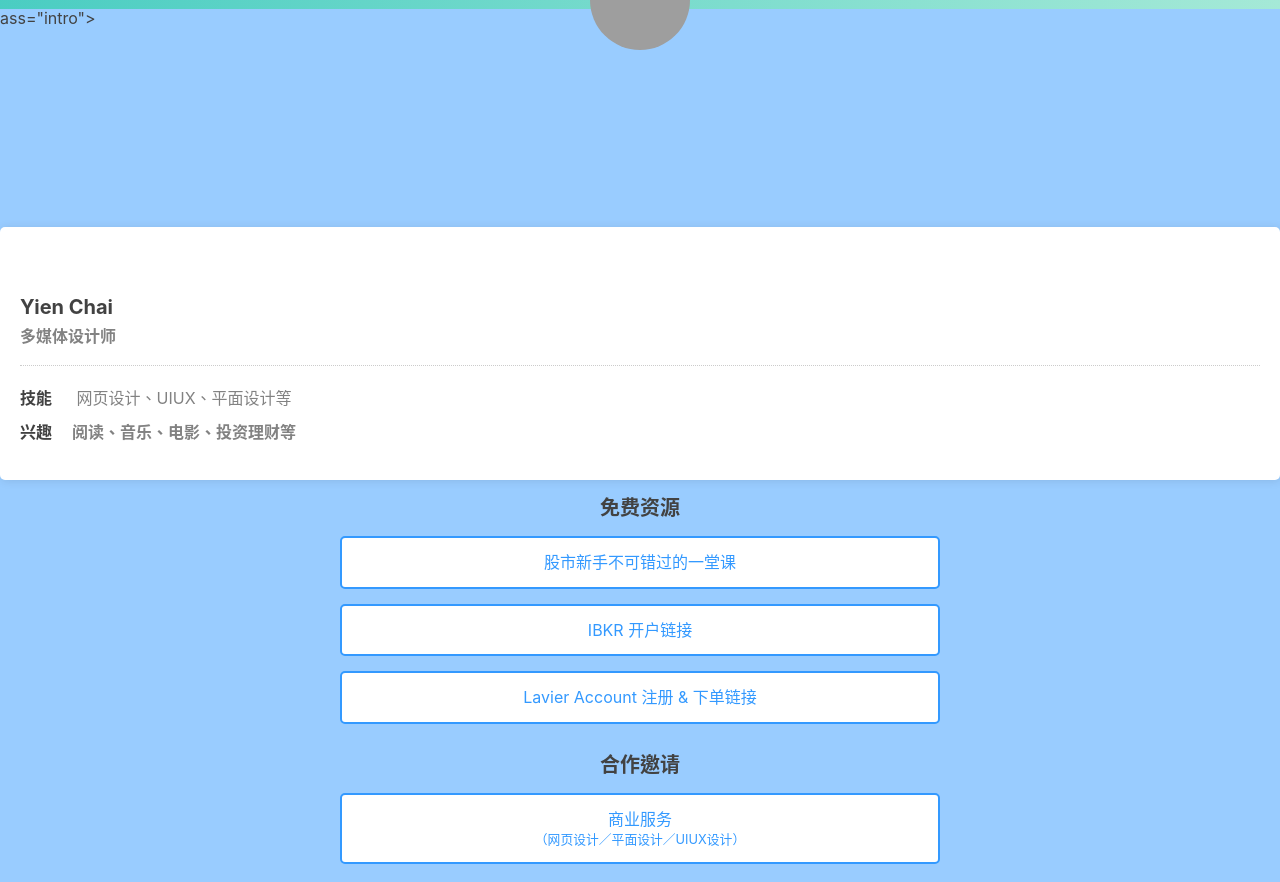
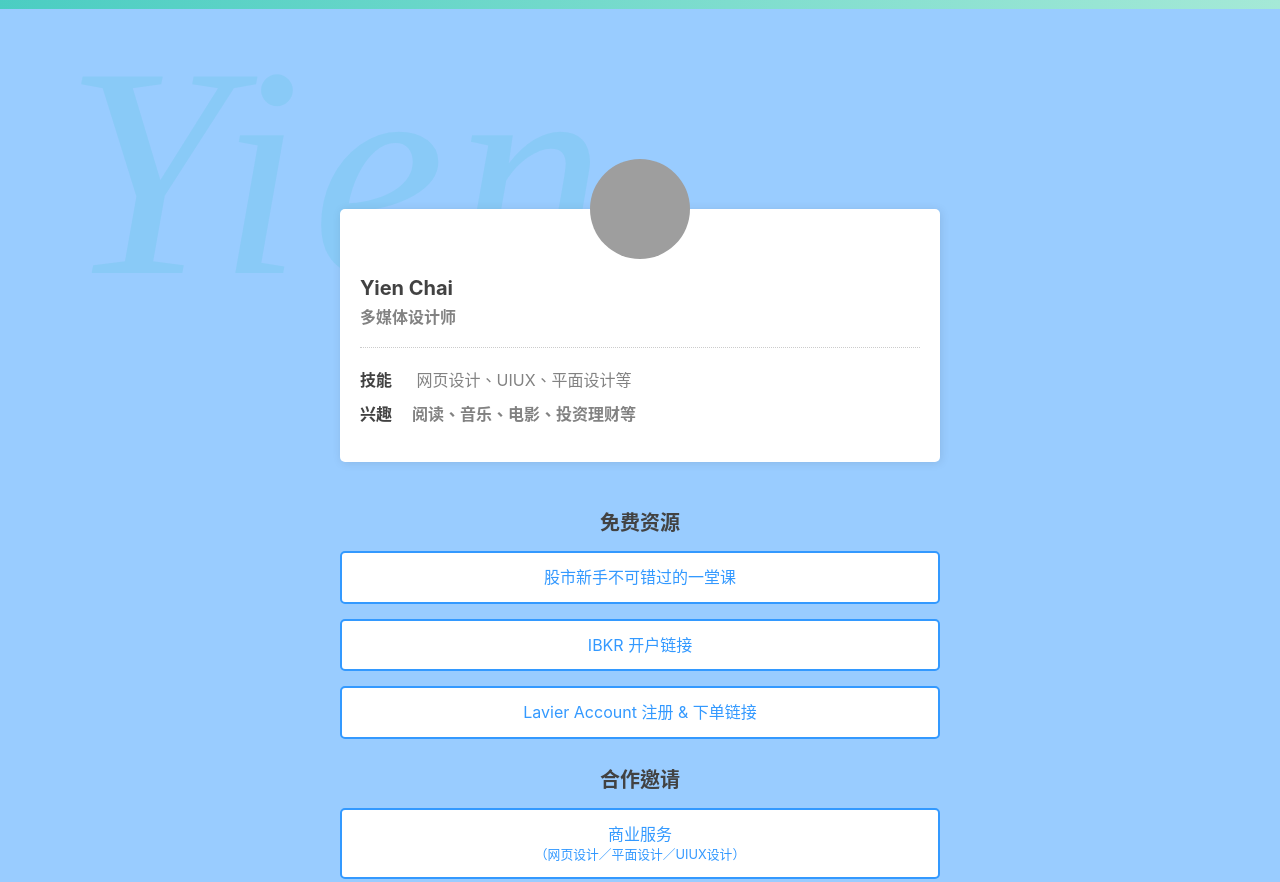
Before and after one commit to YienChai/Namecard, a plain HTML site: page index.html in a window 1280 px wide. Shown: the top 882 px of the page. Drawn offline with nearby package versions, Linux system fonts and the light colour scheme; grey boxes are pictures that could not be loaded.

Commit message:
Update index.html

```diff
--- a/index.html
+++ b/index.html
@@ -36,9 +36,10 @@
 </head>
 
 <body>
-
- ass="intro">
-    <img class="profile" src="https://bit.ly/3HiQAd0" alt="Alyssa Chan">
+ <main>
+  <div class="background-text">Yien</div>
+  <section class="intro">
+    <img class="profile" src="https://bit.ly/3HiQAd0" alt="Yien Chai">
     <div class="card">
       <h1>Yien Chai</h1>
       <h2>多媒体设计师</h2>
```
